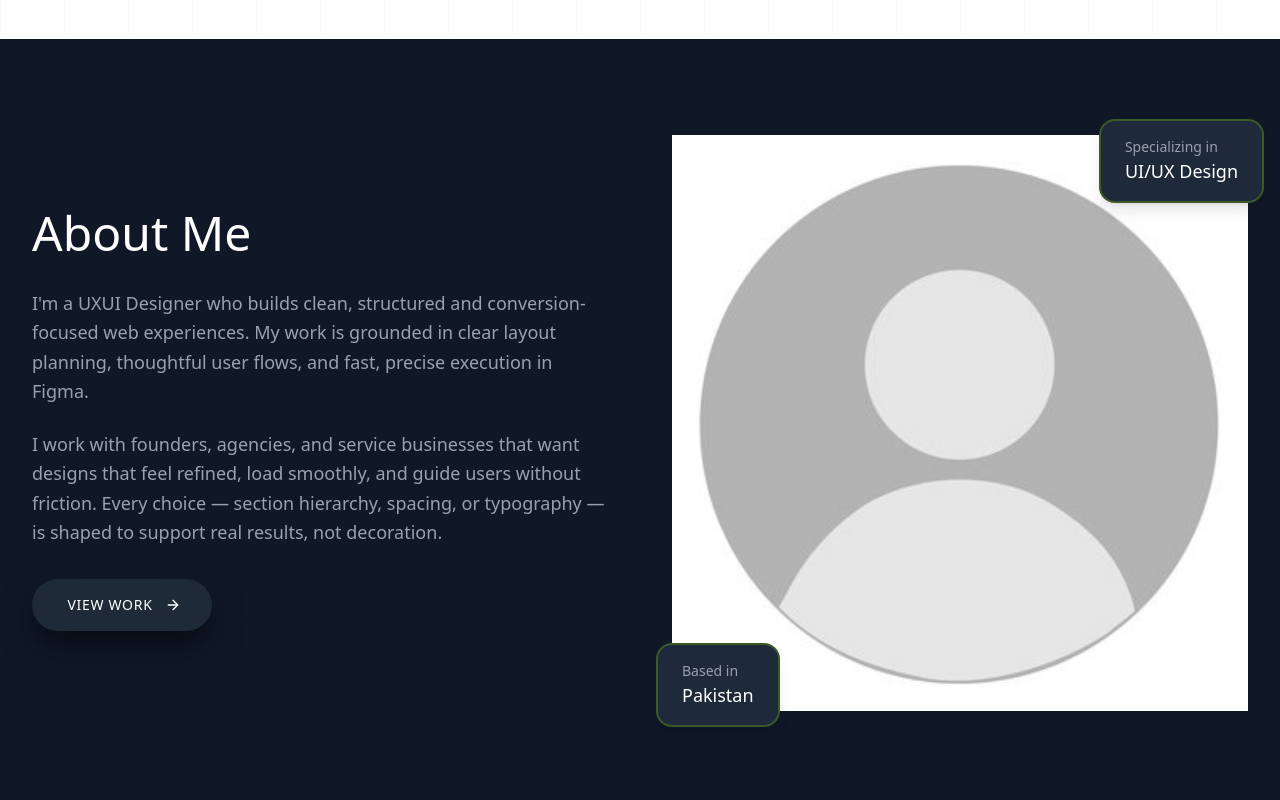
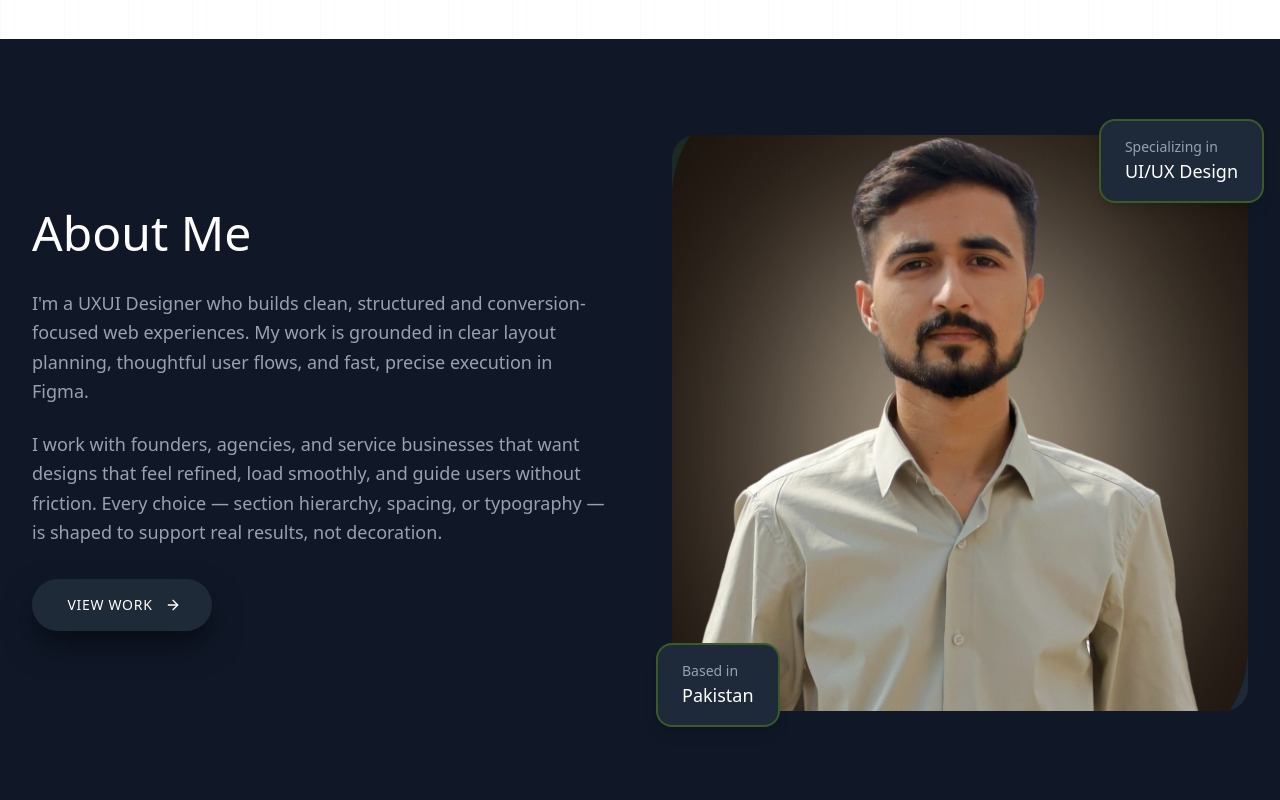
Before and after one commit to mianxdeveloper/qasim-new-portfolio, a React (Vite) app: page / in a window 1280 px wide. Shown: the part 900-1700 px from the top of the page. Built offline with nearby package versions, Linux system fonts and the light colour scheme.

Commit message:
Added pic

```diff
--- a/src/components/About.tsx
+++ b/src/components/About.tsx
@@ -52,7 +52,7 @@ export function About() {
                 <div className="text-center p-8">
                   <div className="absolute inset-0 opacity-5">
                     <img
-                      src="/assets/default.jpg"
+                      src="/assets/qasim.png"
                       alt="Background Pattern"
                       className="w-full h-full object-cover"
                     />
```
Also changed, not shown: public/assets/qasim.png (added).
